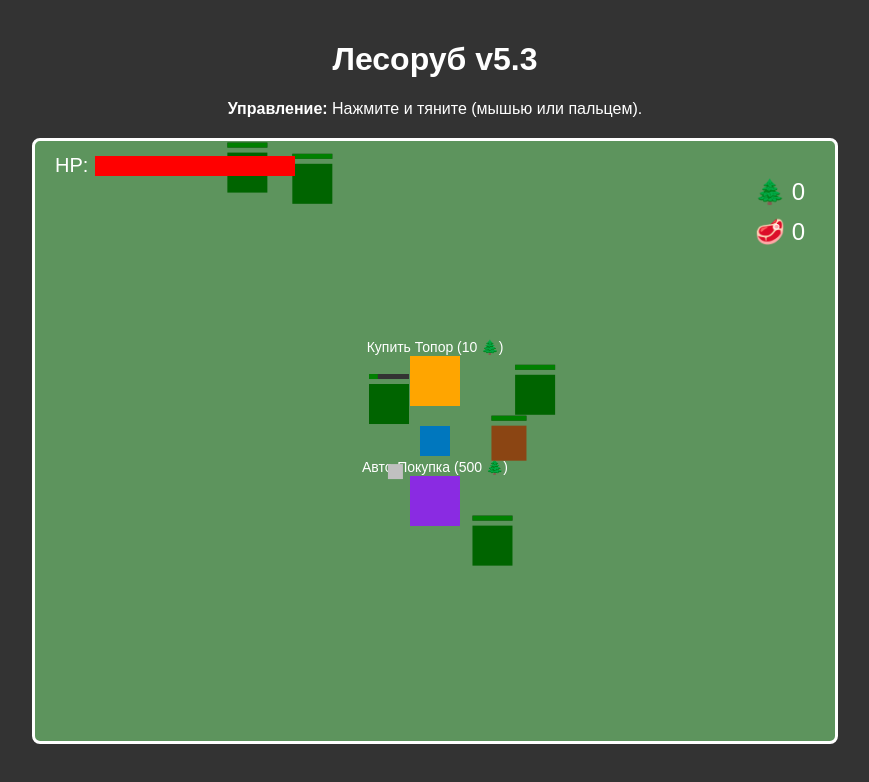
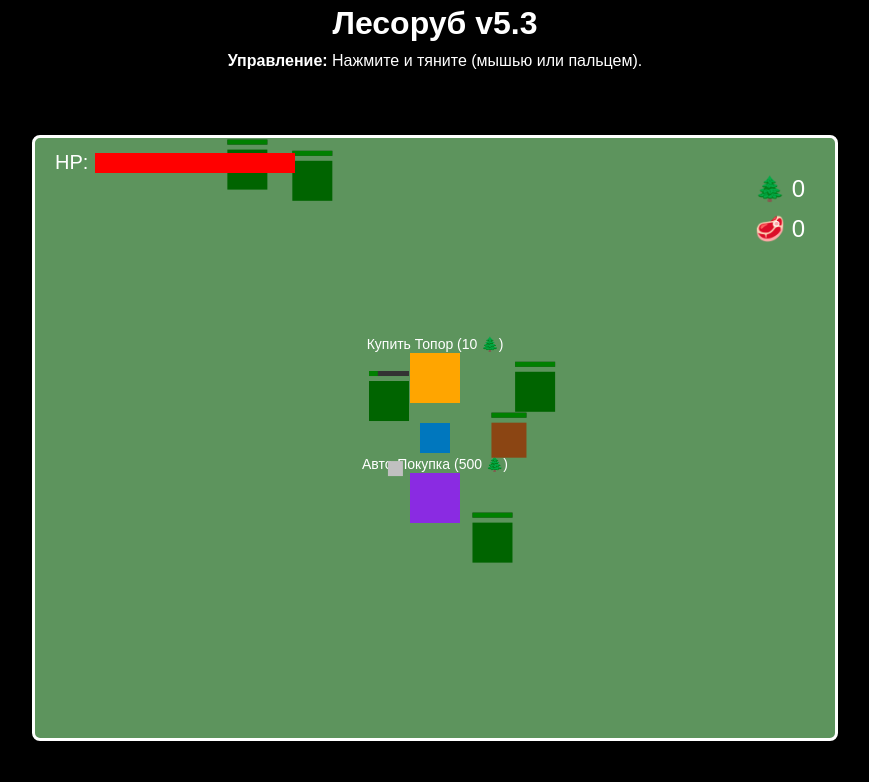
Before and after one commit to qwerredesw/Survival-Craft-Web, a plain HTML site: page index.html in a window 1280 px wide. Shown: the whole page, without its empty margins (205-1074 px from the left). Drawn offline with Linux system fonts and the light colour scheme.

Commit message:
Update style.css

```diff
--- a/style.css
+++ b/style.css
@@ -1,31 +1,55 @@
+/* Черный фон для "полей" (letterboxing) */
+html {
+    background-color: #000;
+    height: 100%;
+}
+
 body {
-    background-color: #333;
-    color: #fff;
     font-family: Arial, sans-serif;
     text-align: center;
     margin: 0;
-    padding: 20px;
-    /* Запрещаем прокрутку */
+    padding: 0;
+
+    /* Новые стили для центрирования */
+    display: flex;
+    flex-direction: column;
+    height: 100vh; /* 100% высоты экрана */
+    color: #fff;
     overflow: hidden;
 }
 
+h1, p {
+    margin: 5px; /* Уменьшаем отступы на мобильном */
+    flex-shrink: 0; /* Не даем тексту сжиматься */
+}
+
+/* Контейнер, который займет все оставшееся место */
+.game-container {
+    flex-grow: 1;
+    width: 100%;
+    display: grid;
+    place-items: center; /* Магия: центрирует холст по X и Y */
+    overflow: hidden;
+}
+
+/* Стили для самого холста */
 canvas {
-    background-color: #5d945d; /* Зеленый, как трава */
+    background-color: #5d945d;
     border: 3px solid #fff;
     border-radius: 8px;
-    display: block;
-    margin: 20px auto;
 
-    /* ВАЖНЫЕ СТИЛИ ДЛЯ КАСАНИЙ */
+    /* МАГИЯ МАСШТАБИРОВАНИЯ:
+      Эти стили заставят холст (800x600) вписаться
+      в контейнер, сохранив пропорции.
+    */
+    max-width: 100%;
+    max-height: 100%;
+    object-fit: contain;
 
-    /* Запрещает браузеру обрабатывать касания (прокрутка, масштабирование) */
+    /* Стили для касаний (остаются) */
     touch-action: none;
-
-    /* Запрещает выделение */
     user-select: none;
     -webkit-user-select: none;
     -moz-user-select: none;
-
-    /* Запрещает контекстное меню при долгом нажатии */
     -webkit-touch-callout: none;
 }
```
